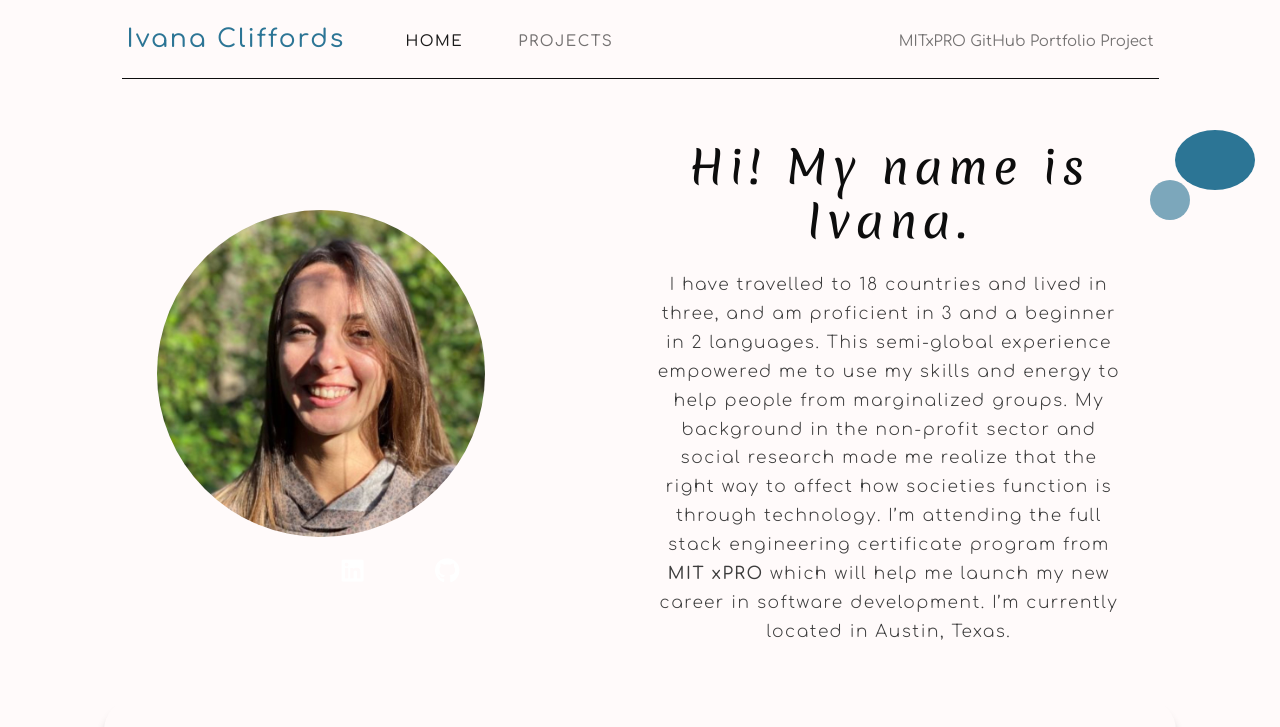
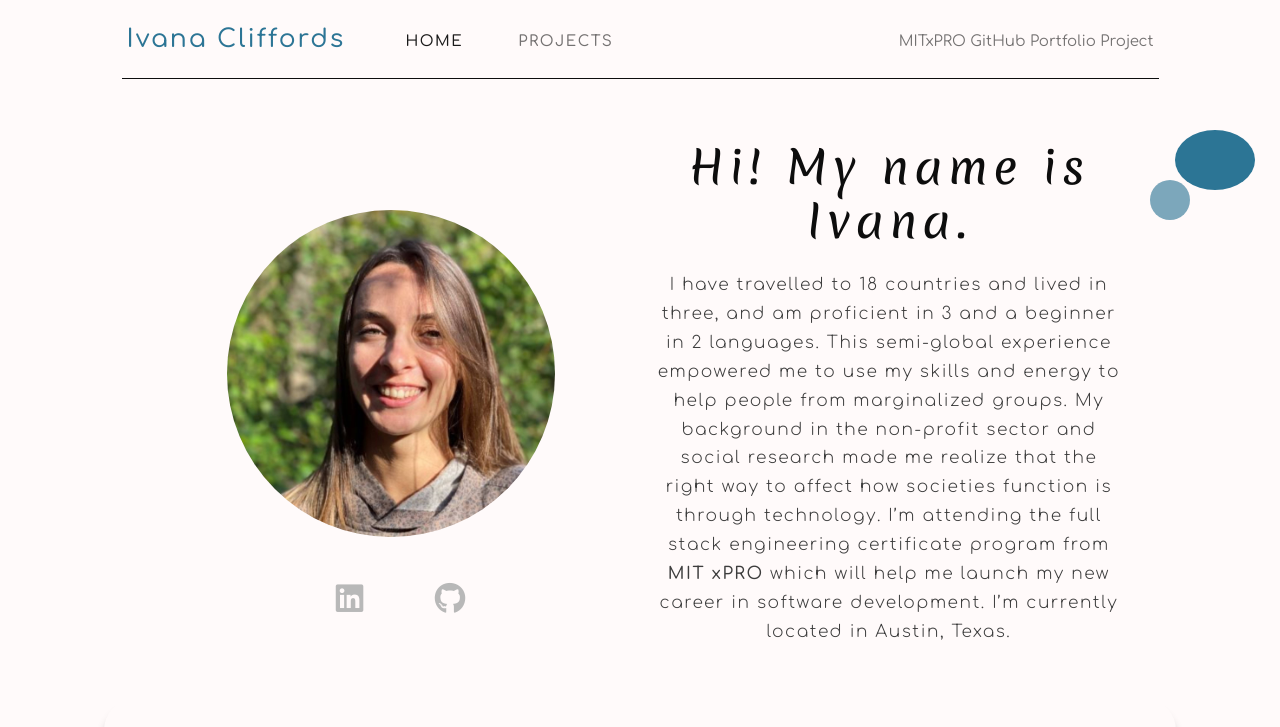
Before and after one commit to IvanaCliffords/mit-portfolio-website, a plain HTML site: page index.html in a window 1280 px wide. Shown: the top 727 px of the page. Drawn offline with nearby package versions, Linux system fonts and the light colour scheme.

```diff
--- a/style.css
+++ b/style.css
@@ -192,10 +192,17 @@ footer {
 }
 
 .bio-img {
+  display: block;
   width: 90%;
-  height: auto;
-  margin: 40px auto 0;
+  margin: 40px auto 20px;
   border-radius: 50%;
+}
+.bio-contact {
+  color: var(--light) !important;
+  font-size: 50px !important;
+}
+.bio-contact:hover {
+  color: #7ca7bb !important;
 }
 
 @media (min-width: 550px) {
```
